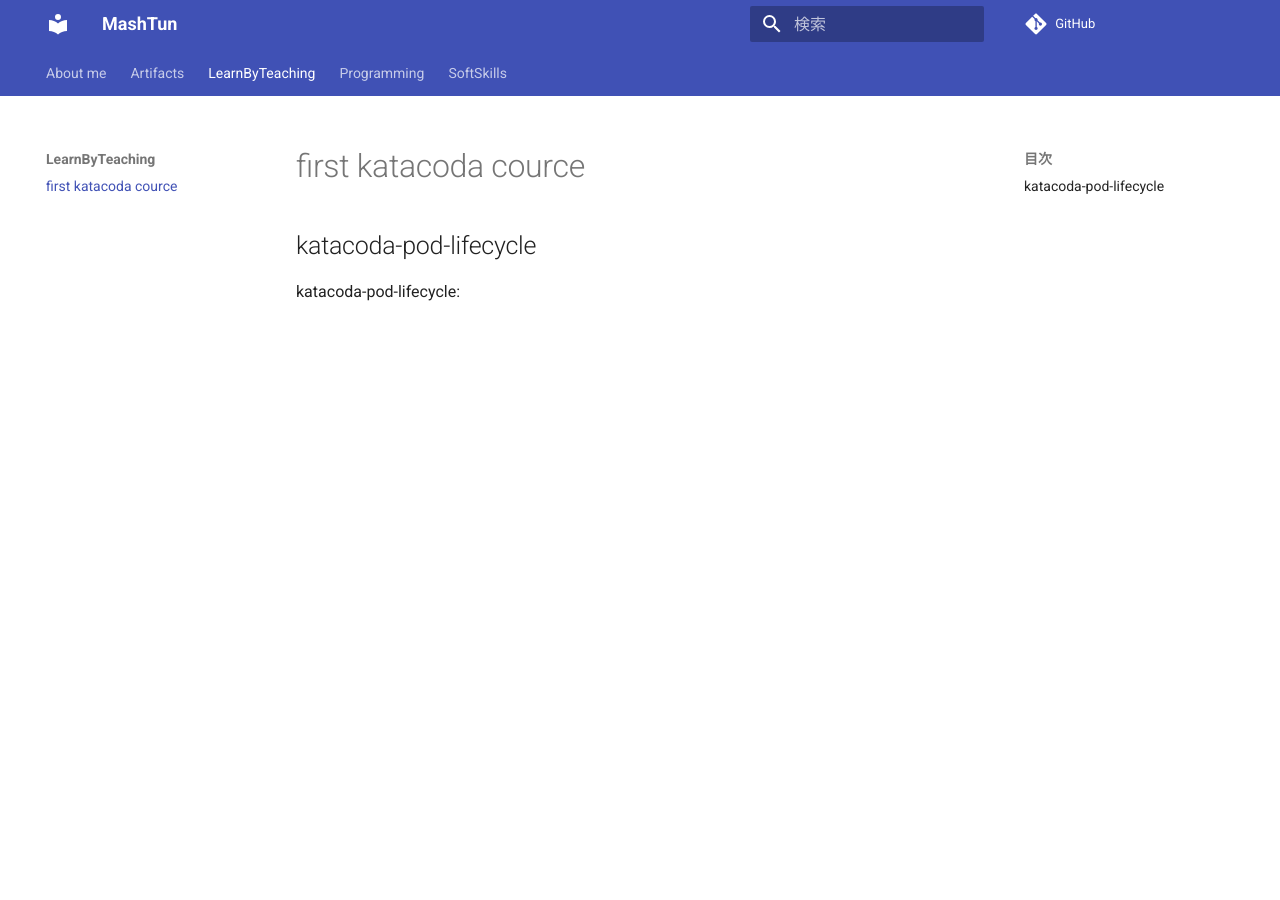
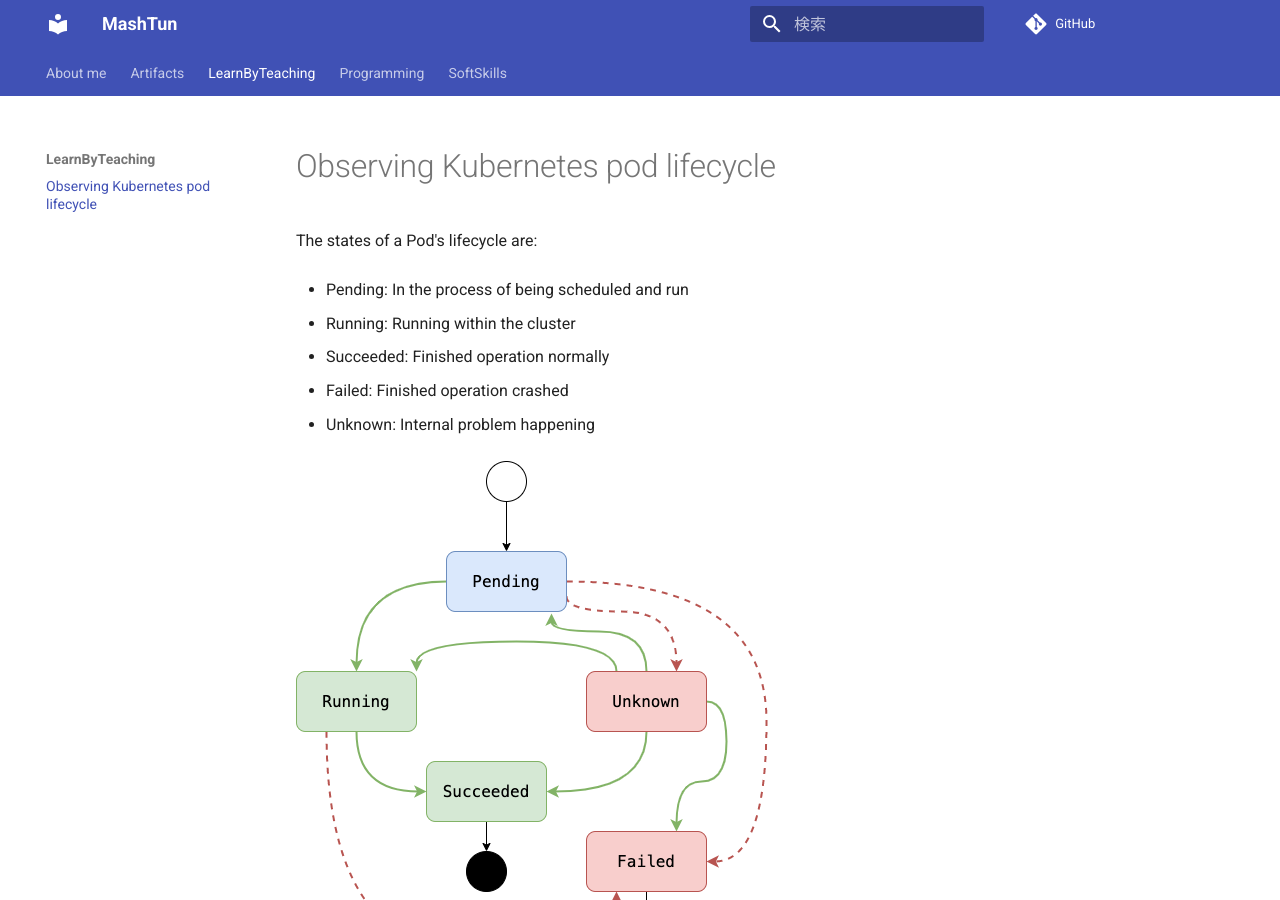
Before and after one commit to ptux/mashtun, an MkDocs documentation site: the page built from docs/LearnByTeaching/pod-lifecycle.md, in a window 1280 px wide and 900 px high. Built offline with MkDocs 1.6.1 and Material for MkDocs 9.7.7, drawn with Linux system fonts in a browser that asks for light colours; a script that is not in the unit is left out; comment, search, counter and statistics services are not loaded.

Commit message:
upgrade pod lifecycle

```diff
--- a/docs/LearnByTeaching/pod-lifecycle.md
+++ b/docs/LearnByTeaching/pod-lifecycle.md
@@ -1,8 +1,18 @@
-# first katacoda cource
+# Observing Kubernetes pod lifecycle
 
-## katacoda-pod-lifecycle
+The states of a Pod's lifecycle are:
 
-katacoda-pod-lifecycle:
+- Pending: In the process of being scheduled and run
+
+- Running: Running within the cluster
+
+- Succeeded: Finished operation normally
+
+- Failed: Finished operation crashed
+
+- Unknown: Internal problem happening
+
+![img](pod-lifecycle.png)
 
 <script src="//katacoda.com/embed.js"></script>
 
```
Also changed, not shown: docs/LearnByTeaching/pod-lifecycle.drawio.svg (added), docs/LearnByTeaching/pod-lifecycle.png (added).
